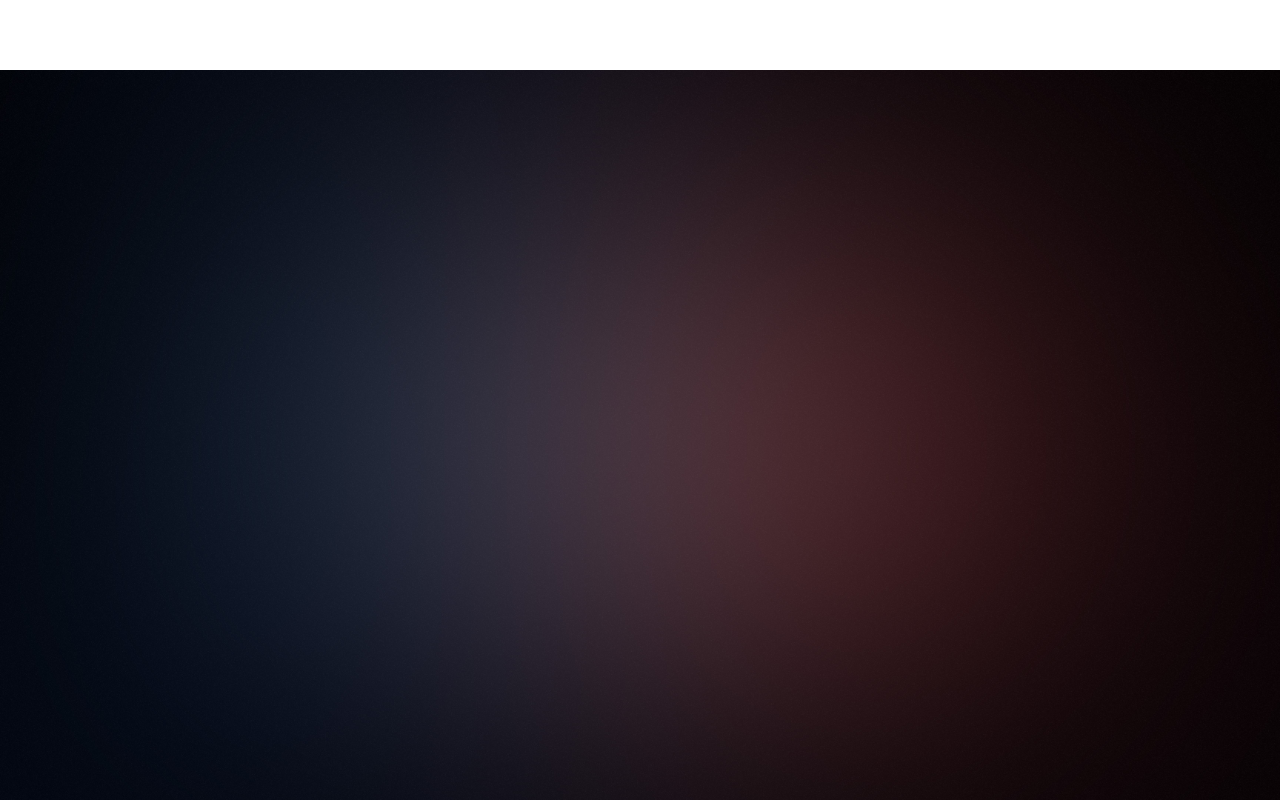
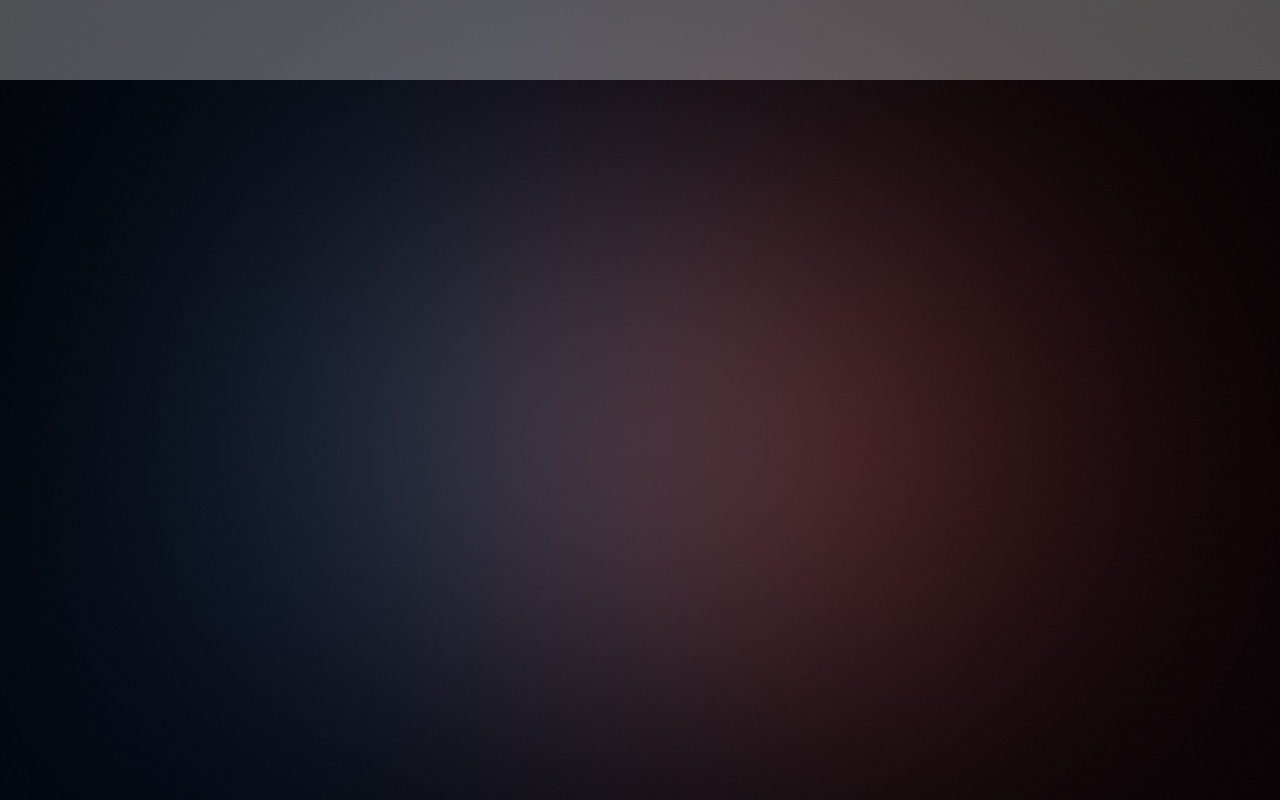
Before and after one commit to juliandeange/cryptos, a React (Create React App) app: page / in a window 1280 px wide. Built offline with nearby package versions, Linux system fonts and the light colour scheme.

Commit message:
Adjest spacing on Grid for app bar

```diff
--- a/src/components/App.js
+++ b/src/components/App.js
@@ -29,7 +29,7 @@ const styles = theme => ({
         height: "10%",
         // backgroundColor:'#2F2F2F',
         backgroundColor: "white",
-        // opacity: 0.2
+        opacity: 0.3
     },
 });
 
@@ -64,7 +64,7 @@ class App extends Component {
 
         <div className={classes.root}>
 
-            <Grid container spacing={3}>
+            <Grid container>
                 <Grid item xs={12} className={classes.appBar}>
                     {/* <IconButton>
                         <Store />
```
